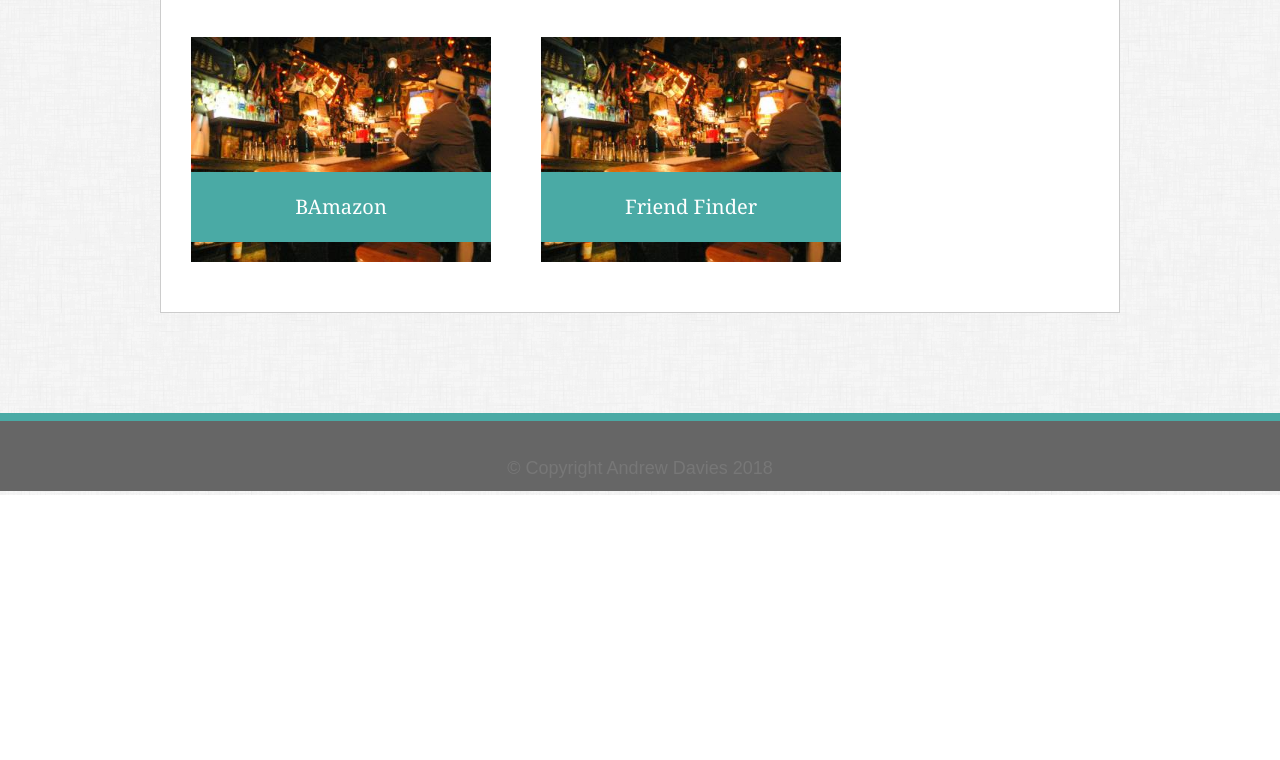
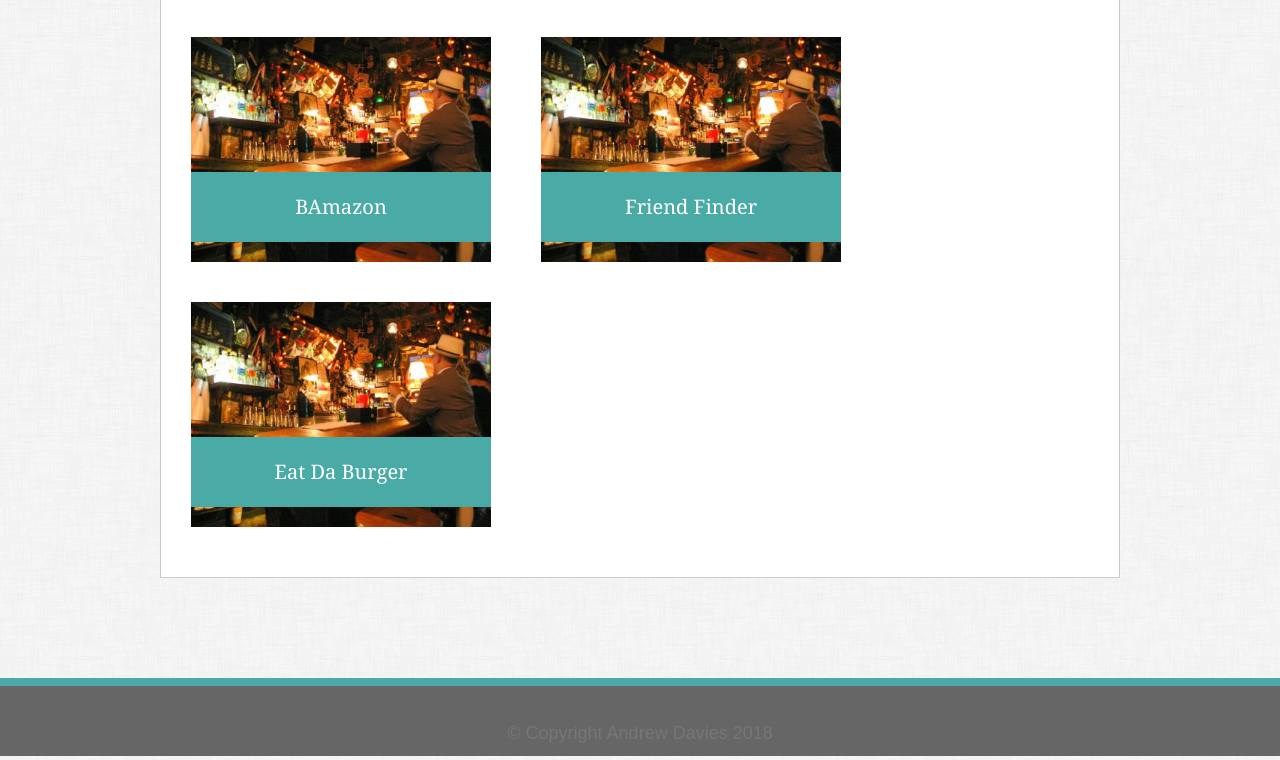
Before and after one commit to adavies312/basic-portfolio, a plain HTML site: page portfolio.html in a window 1280 px wide. Shown: the part 967-1727 px from the top of the page. Before the commit the page ends 1462 px from the top, so only its background shows below. Drawn offline with Linux system fonts and the light colour scheme.

Commit message:
Portfolio

```diff
--- a/portfolio.html
+++ b/portfolio.html
@@ -73,6 +73,12 @@
                         <h3>Friend Finder</h3>
                     </div>
                 </a>
+                <a class="portfolio float" href="https://github.com/adavies312/burger">
+                    <img class="portfolio-image" src="assets/images/rock-paper-scissors.jpg" alt="Eat Da Burger">
+                    <div class="title-image">
+                        <h3>Eat Da Burger</h3>
+                    </div>
+                </a>
             </div>
         </section>
     </div>
```
